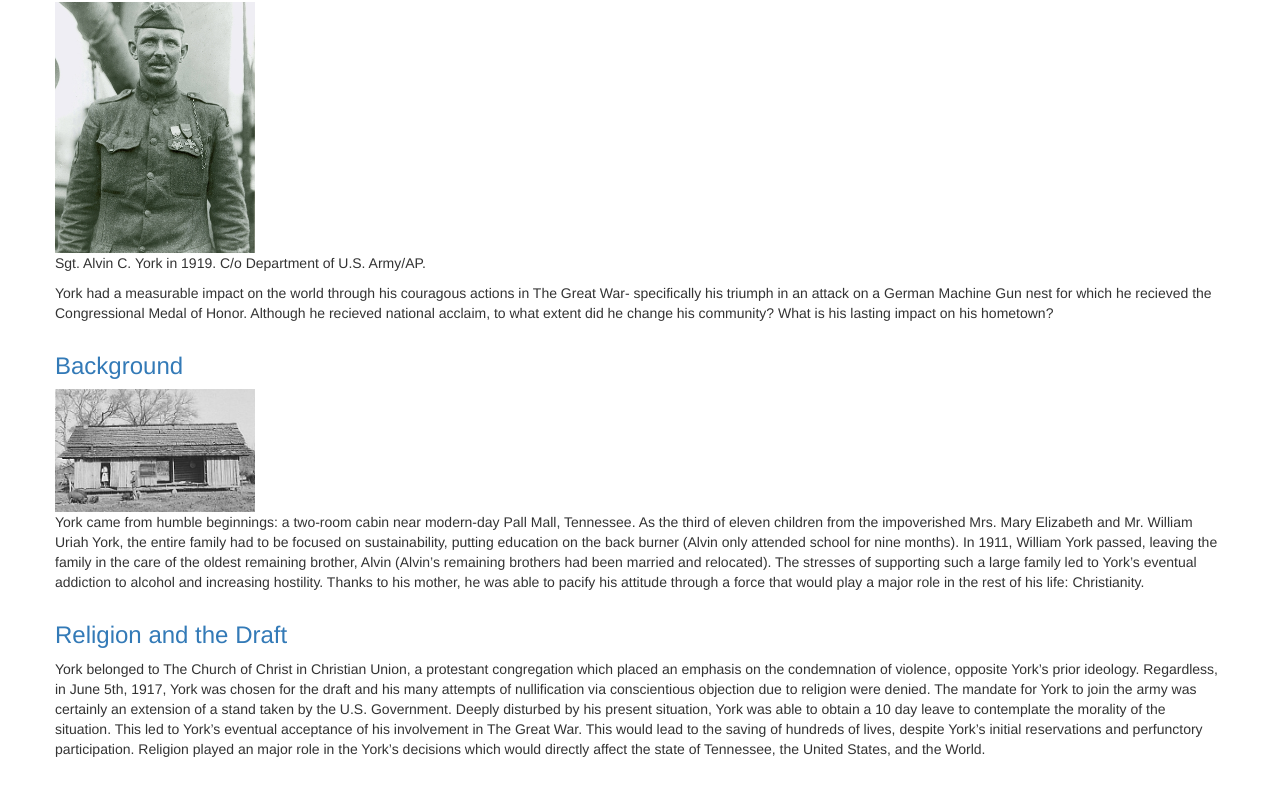
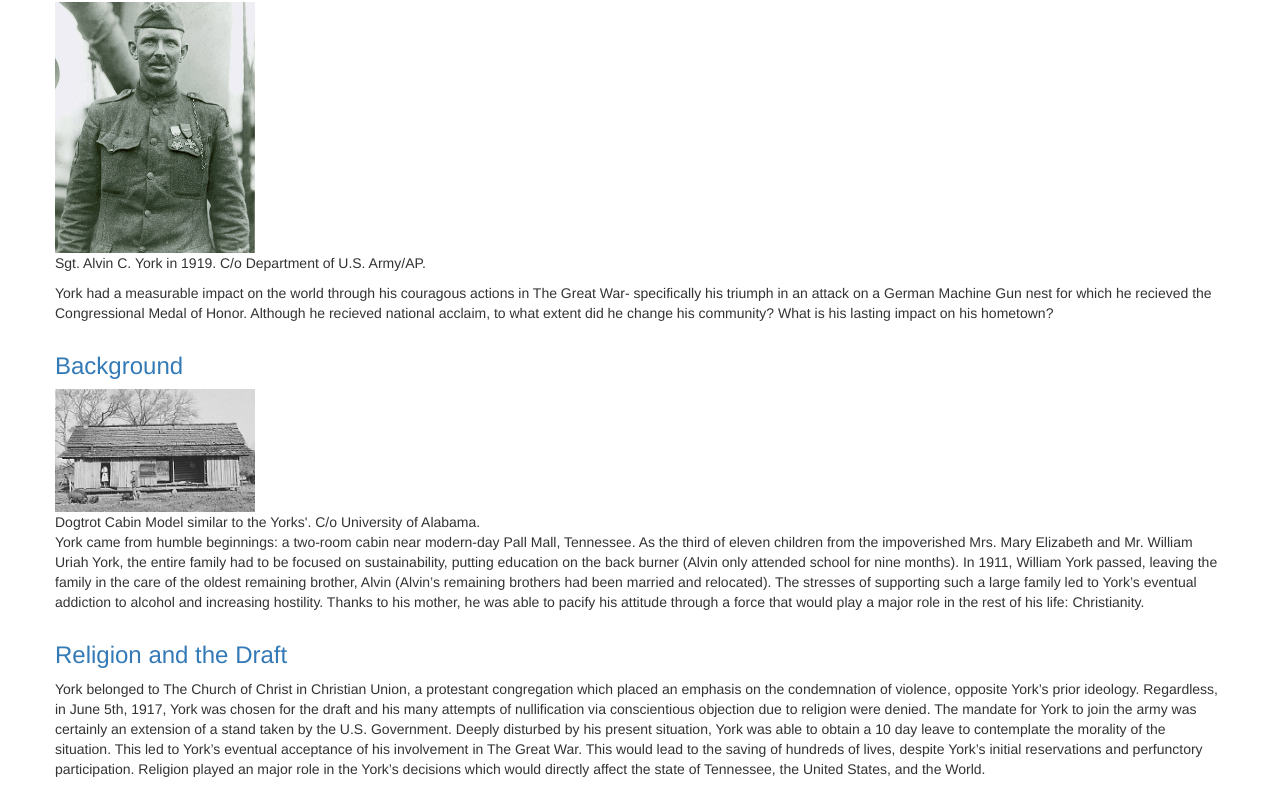
Before and after one commit to awde123/gregc.us, a plain HTML site: page nhd.html in a window 1280 px wide. Shown: the part 241-1026 px from the top of the page. Drawn offline with Linux system fonts and the light colour scheme.

Commit message:
update to NHD again again again again again again (w/ betterer navigation) again again ahhhhhhhpa dude it also has a map now but lol syntax thool again again negative lol ahh

```diff
--- a/nhd.html
+++ b/nhd.html
@@ -107,7 +107,10 @@
           <h3>
               <a name="bg">Background</a>
           </h3>
+          <figure>
           <img src="assets/nhd/dogtrot.jpg" align="middle" width="200px">
+          <figcaption>Dogtrot Cabin Model similar to the Yorks'. C/o University of Alabama.
+          </figcaption>
           <p>York came from humble beginnings: a two-room cabin near modern-day Pall Mall, Tennessee. As the third of eleven children from the impoverished Mrs. Mary Elizabeth and Mr. William Uriah York, the entire family had to be focused on sustainability, putting education on the back burner (Alvin only attended school for nine months). In 1911, William York passed, leaving the family in the care of the oldest remaining brother, Alvin (Alvin’s remaining brothers had been married and relocated). The stresses of supporting such a large family led to York’s eventual addiction to alcohol and increasing hostility. Thanks to his mother, he was able to pacify his attitude through a force that would play a major role in the rest of his life: Christianity. </p>
           </div>
           <div class="row">
```
